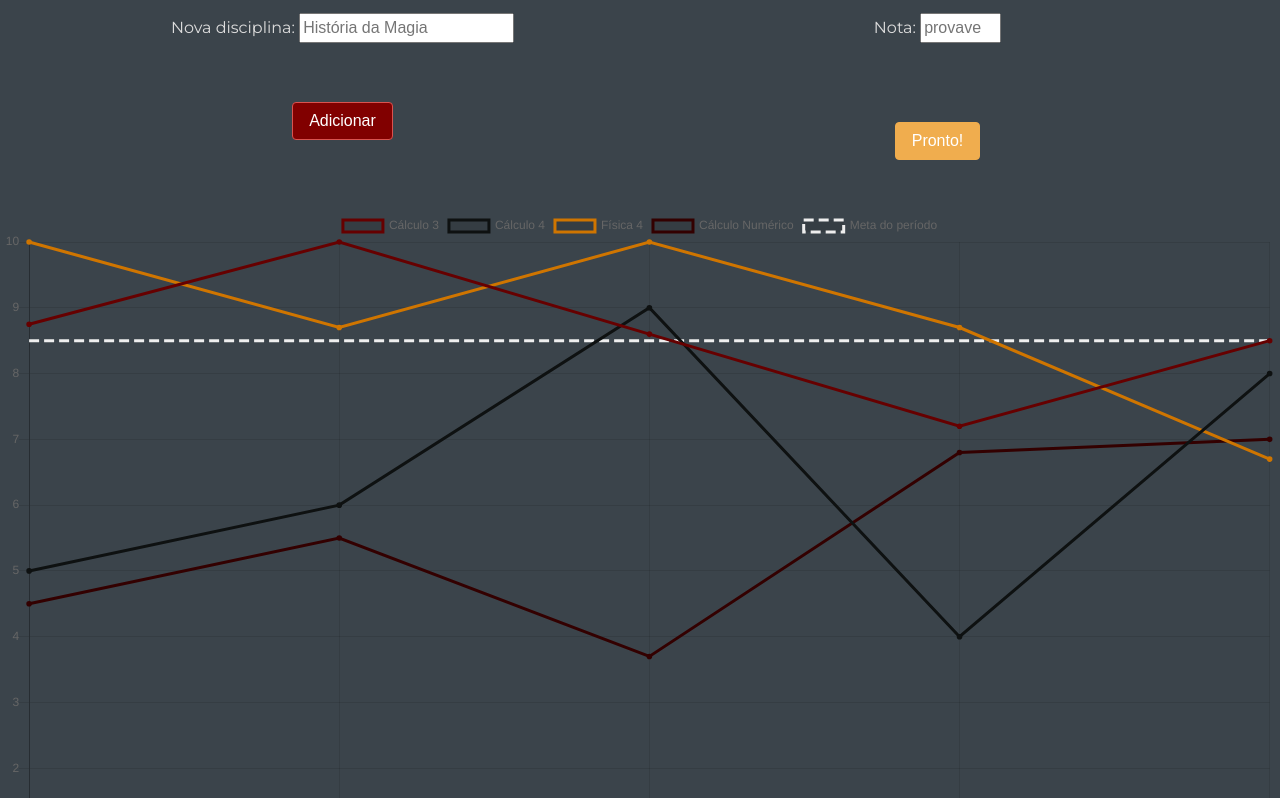
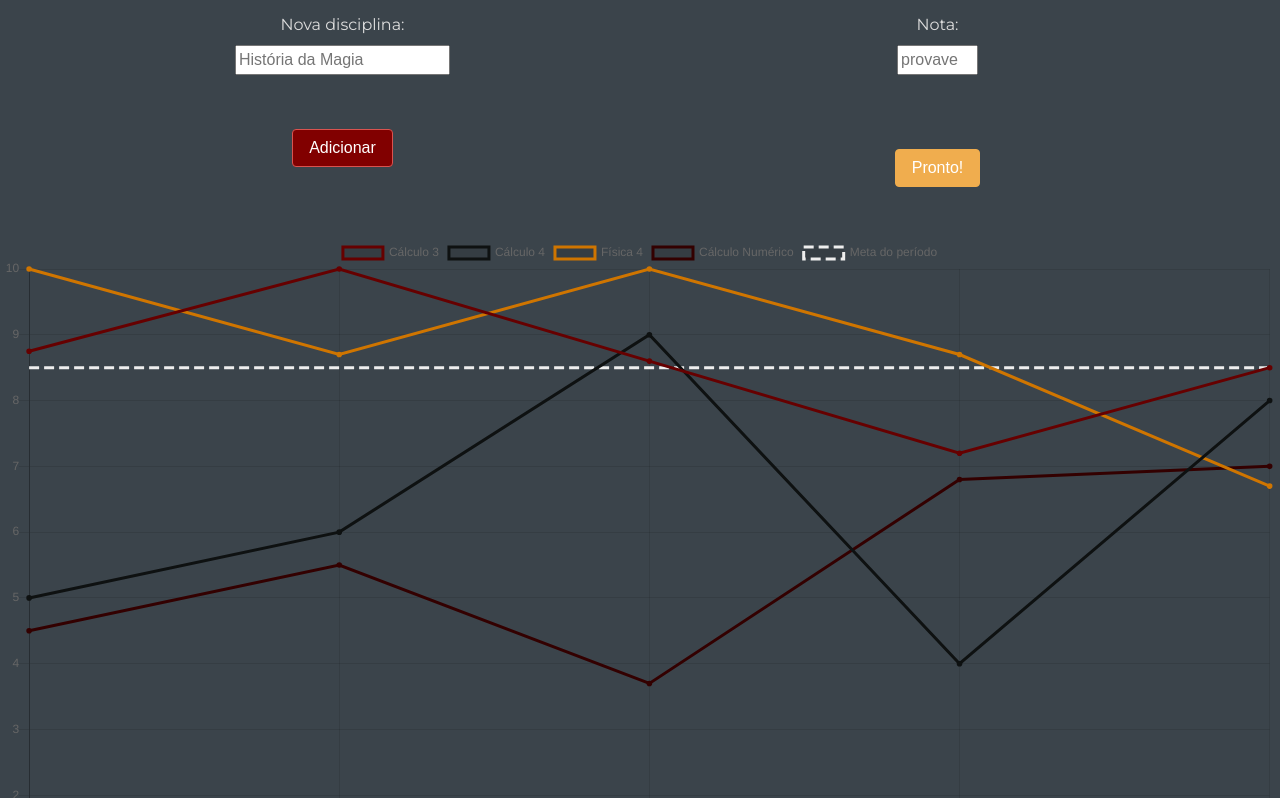
Before and after one commit to lupus-magnus/proactivex, a plain HTML site: page index.html in a window 1280 px wide. Both pictures are taken after a click on the button "Vamos!". Shown: the part 743-1541 px from the top of the page. Drawn offline with nearby package versions, Linux system fonts and the light colour scheme; a script that the page names is missing; a web font is replaced by a local one.

Commit message:
aesthetics on nota e nova disciplina inputs

```diff
--- a/index.html
+++ b/index.html
@@ -56,11 +56,11 @@
 
                 <div class="row">
                     <div class="col-sm-6">
-                        <label for="disciplina1">Nova disciplina:</label>
+                        <label for="disciplina1">Nova disciplina:</label><br>
                         <input id='disciplina1' type="text" placeholder='História da Magia'>
                     </div>
                     <div class="col-sm-6">
-                        <label for="nota1">Nota:</label>
+                        <label for="nota1">Nota:</label><br>
                         <input type="number" min=0.0 max=10.0 step=0.1 placeholder='provavelmente zero...' id='nota1'>
                     </div>
 
```
